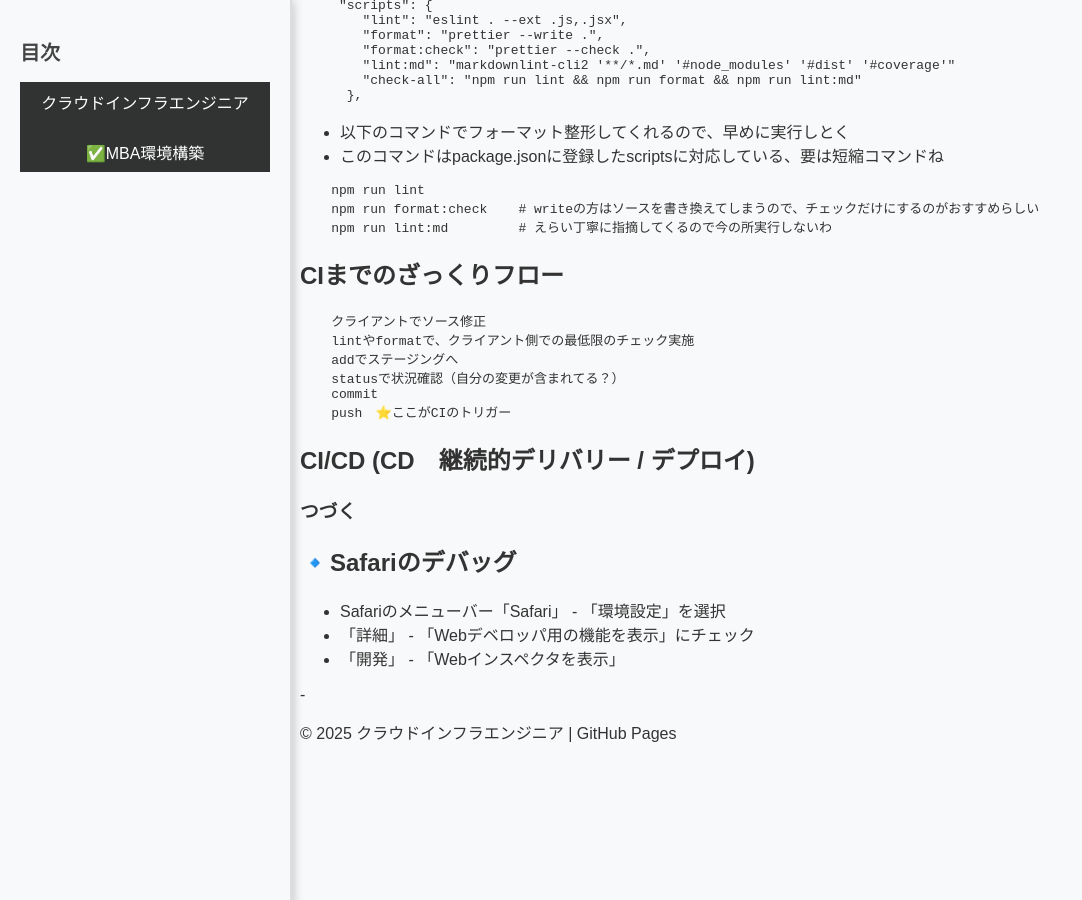
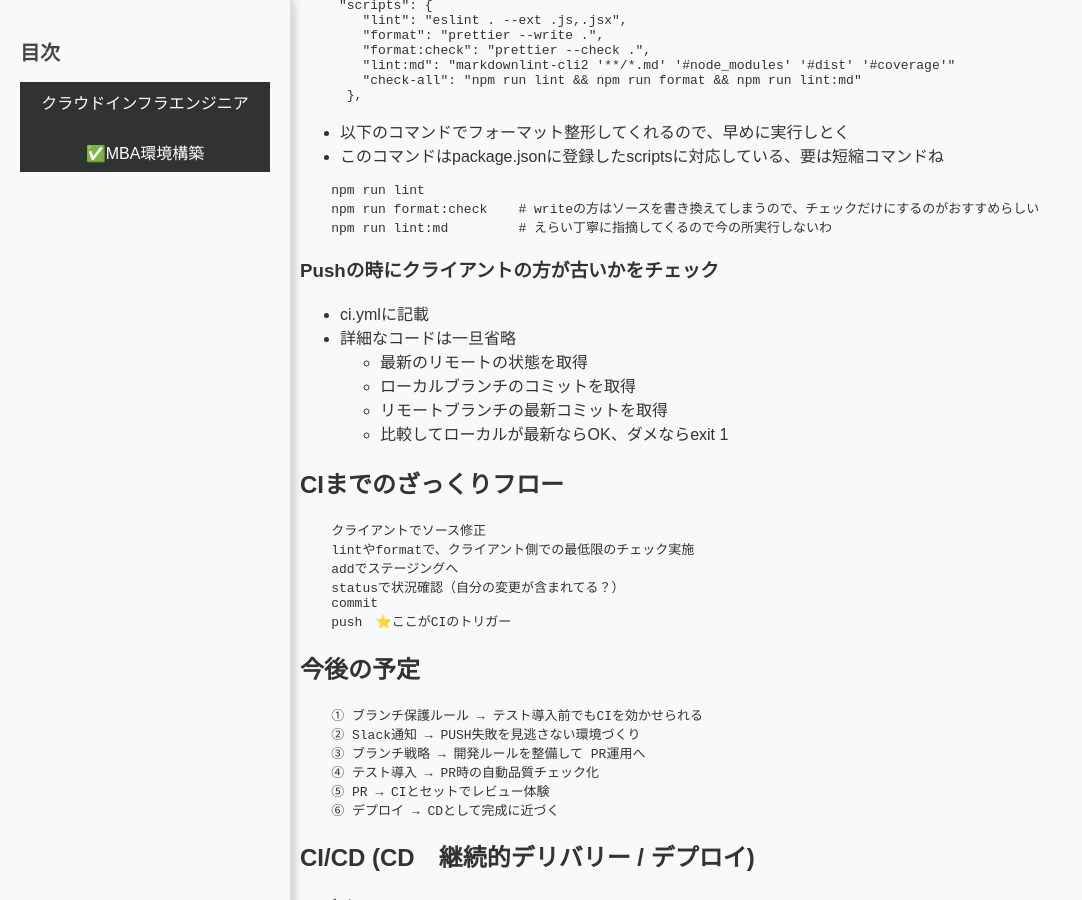
Before and after one commit to cloudrobo48/aws-cloud, a Jekyll site: the page built from docs/mac/mac-memo.md, in a window 1280 px wide and 900 px high, scrolled down 4564 px. Shown: the whole window, without its empty margins (0-1082 px from the left). Built offline with Jekyll 4.4.1, drawn with Linux system fonts in a browser that asks for light colours; our own code applies the rules of GitHub Pages for plain Markdown files.

Commit message:
mod mac-memo.md

````diff
--- a/docs/mac/mac-memo.md
+++ b/docs/mac/mac-memo.md
@@ -268,6 +268,14 @@ layout: default
     npm run lint:md         # えらい丁寧に指摘してくるので今の所実行しないわ
 ```
 
+### Pushの時にクライアントの方が古いかをチェック
+- ci.ymlに記載
+- 詳細なコードは一旦省略
+    - 最新のリモートの状態を取得
+    - ローカルブランチのコミットを取得
+    - リモートブランチの最新コミットを取得
+    - 比較してローカルが最新ならOK、ダメならexit 1
+
 ## CIまでのざっくりフロー
 
 ```
@@ -278,6 +286,17 @@ layout: default
     commit
     push　⭐️ここがCIのトリガー
 ```
+
+## 今後の予定
+```
+    ① ブランチ保護ルール → テスト導入前でもCIを効かせられる
+    ② Slack通知 → PUSH失敗を見逃さない環境づくり
+    ③ ブランチ戦略 → 開発ルールを整備して PR運用へ
+    ④ テスト導入 → PR時の自動品質チェック化
+    ⑤ PR → CIとセットでレビュー体験
+    ⑥ デプロイ → CDとして完成に近づく
+```
+
 
 ## CI/CD (CD　継続的デリバリー / デプロイ)
 
````
